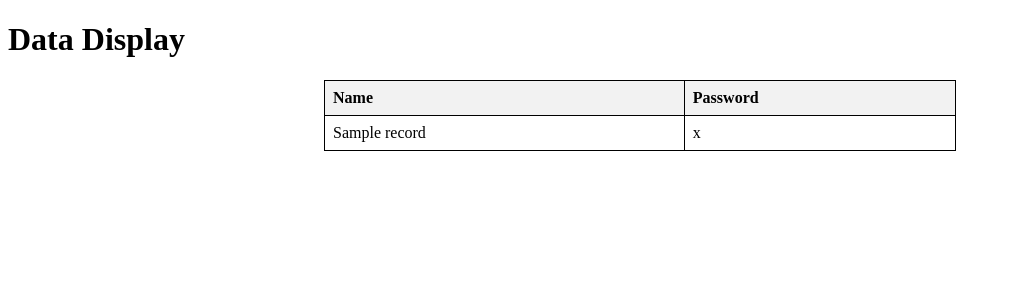
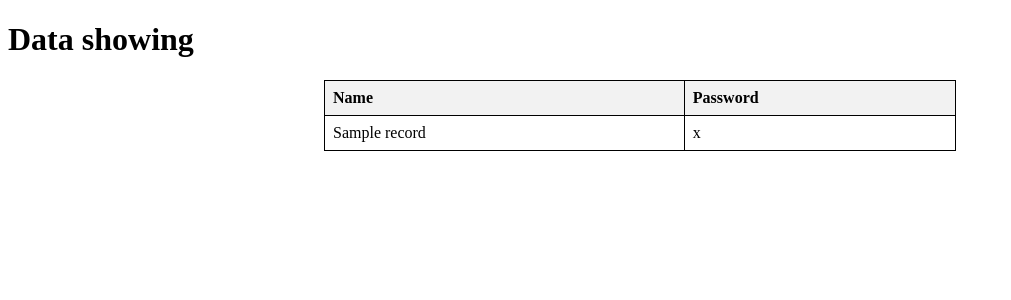
Before and after one commit to hemang-mehta/quiz-tool, a Flask app: template templates/printdata.html in a window 1280 px wide. Shown: the top 300 px of the page, without its empty margins (0-1011 px from the left). Run offline with Flask 3, Linux system fonts and the light colour scheme; the template is opened without the code that fills it: most values are stand-ins (such as "Sample title", 1, 10 or a date in 2020).

Commit message:
updated the printdata.html <h1> tag

```diff
--- a/templates/printdata.html
+++ b/templates/printdata.html
@@ -21,7 +21,7 @@
     </style>
 </head>
 <body>
-    <h1>Data Display</h1>
+    <h1>Data showing</h1>
     <table>
         <thead>
             <tr>
```
